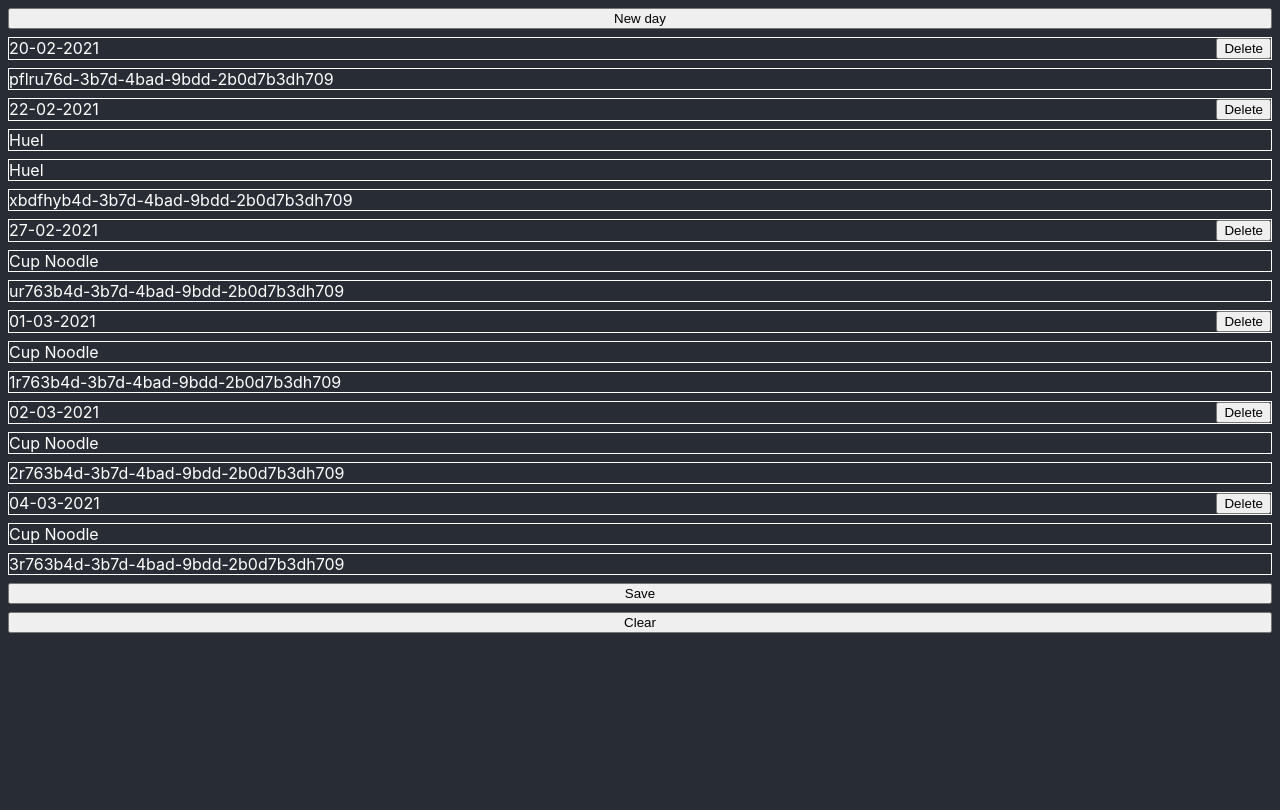
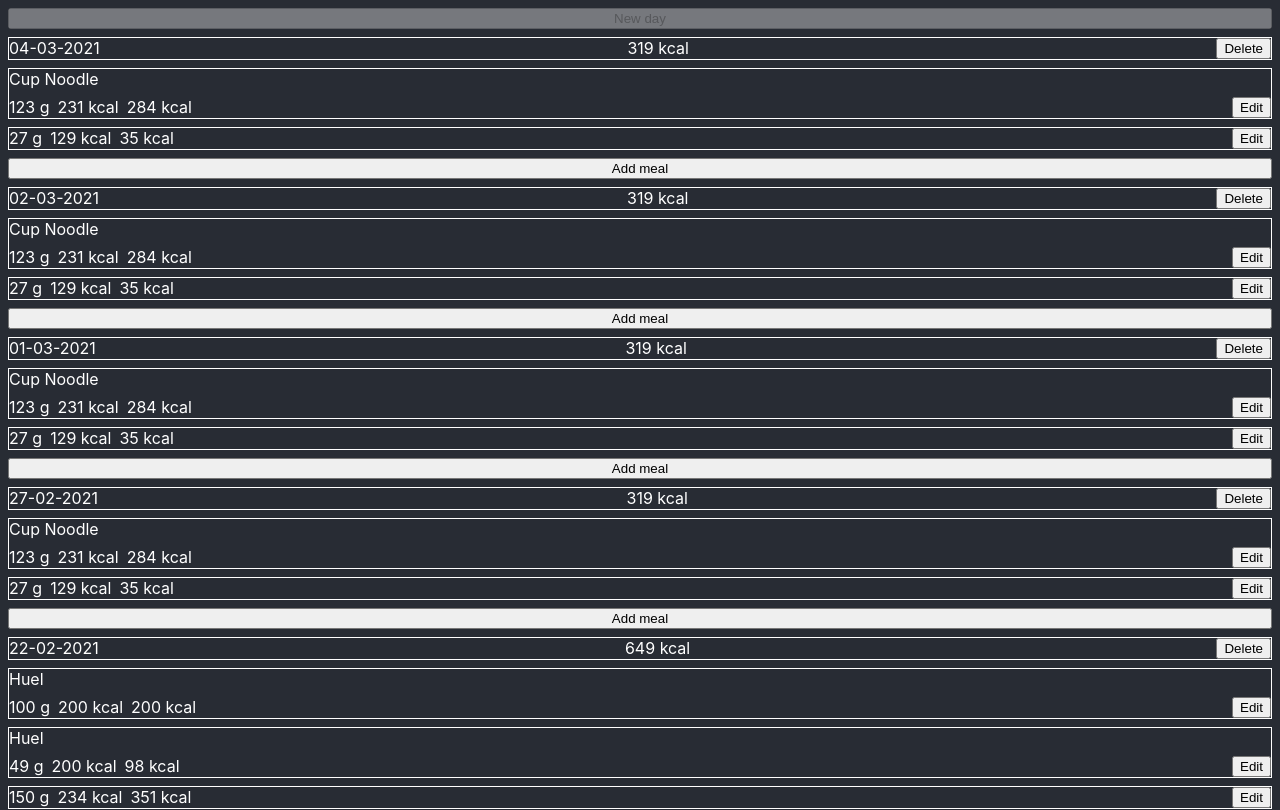
Before and after one commit to robertkirsz/calories, a React (Create React App) app: page / in a window 1280 px wide. Shown: the top 810 px of the page. Built offline with nearby package versions, Linux system fonts and the light colour scheme.

Commit message:
Display more meal details

```diff
--- a/src/App.tsx
+++ b/src/App.tsx
@@ -1,8 +1,11 @@
 import { useState } from 'react'
 
 import type { DayInterface } from 'types'
+import { descendingBy } from 'utils'
 
+import Modal from 'components/Modal'
 import Day from 'Day'
+import dayjs from 'dayjs'
 
 type Props = {
   initialState: DayInterface[]
@@ -11,10 +14,9 @@ type Props = {
 
 export default function App({ initialState }: Props) {
   const [days] = useState([...initialState])
+  const [showAddNewDayModal, setShowAddNewDayModal] = useState(false)
 
-  function addNewDay() {
-    localStorage.setItem('days', JSON.stringify(days))
-  }
+  const sortedDays = days.sort(descendingBy('date'))
 
   function saveData() {
     localStorage.setItem('days', JSON.stringify(days))
@@ -24,16 +26,28 @@ export default function App({ initialState }: Props) {
     localStorage.removeItem('days')
   }
 
-  const showAddNewDayButton = true
-
   return (
     <>
-      {showAddNewDayButton && <button onClick={addNewDay}>New day</button>}
-      {days.map(day => (
+      <button
+        disabled={dayjs().isSame(sortedDays[0].date, 'day')}
+        onClick={() => setShowAddNewDayModal(true)}
+      >
+        New day
+      </button>
+
+      {sortedDays.map(day => (
         <Day key={day.id} day={day} />
       ))}
+
       <button onClick={saveData}>Save</button>
       <button onClick={clearData}>Clear</button>
+
+      <Modal
+        show={showAddNewDayModal}
+        onClose={() => setShowAddNewDayModal(false)}
+      >
+        Add day!
+      </Modal>
     </>
   )
 }
--- a/src/Day.tsx
+++ b/src/Day.tsx
@@ -1,7 +1,9 @@
+import { useState } from 'react'
 import dayjs from 'dayjs'
 
 import type { DayInterface } from 'types'
 
+import Modal from 'components/Modal'
 import Meal from 'Meal'
 
 type Props = {
@@ -9,11 +11,24 @@ type Props = {
 }
 
 export default function Day({ day }: Props) {
+  const [showDeleteConfirmation, setShowDeleteConfirmation] = useState(false)
+
+  const totalKcalConsumed = Math.round(
+    day.meals.reduce(
+      (all, meal) => all + (meal.kcalPer100g * meal.consumedGrams) / 100,
+      0
+    )
+  )
+
   return (
+    <>
       <div className="day" data-testid="Day">
         <nav>
           <span>{dayjs(day.date).format('DD-MM-YYYY')}</span>
-        <button>Delete</button>
+          <span>{totalKcalConsumed} kcal</span>
+          <button onClick={() => setShowDeleteConfirmation(true)}>
+            Delete
+          </button>
         </nav>
 
         <div className="meals-list">
@@ -21,6 +36,16 @@ export default function Day({ day }: Props) {
             <Meal key={meal.id} meal={meal} />
           ))}
         </div>
+
+        <button>Add meal</button>
       </div>
+
+      <Modal
+        show={showDeleteConfirmation}
+        onClose={() => setShowDeleteConfirmation(false)}
+      >
+        Confirm delete!
+      </Modal>
+    </>
   )
 }
--- a/src/Meal.tsx
+++ b/src/Meal.tsx
@@ -1,13 +1,31 @@
+import { useState } from 'react'
 import type { MealInterface } from 'types'
+
+import Modal from 'components/Modal'
 
 type Props = {
   meal: MealInterface
 }
 
 export default function Meal({ meal }: Props) {
+  const [isEditing, setIsEditing] = useState(false)
+  const consumedKcal = Math.round((meal.kcalPer100g * meal.consumedGrams) / 100)
+
   return (
-    <div className="meal" data-testid="Meal">
-      {meal.name || meal.id}
-    </div>
+    <>
+      <div className="meal" data-testid="Meal">
+        {meal.name && <span>{meal.name}</span>}
+        <div className="values">
+          <span>{meal.consumedGrams} g</span>
+          <span>{meal.kcalPer100g} kcal</span>
+          <span>{consumedKcal} kcal</span>
+          <button onClick={() => setIsEditing(true)}>Edit</button>
+        </div>
+      </div>
+
+      <Modal show={isEditing} onClose={() => setIsEditing(false)}>
+        Hello!
+      </Modal>
+    </>
   )
 }
--- a/src/index.css
+++ b/src/index.css
@@ -45,7 +45,45 @@ body {
 }
 
 .meal {
+  display: flex;
+  flex-direction: column;
   border: 1px solid;
+}
+
+.meal > *:not(:first-child) {
+  margin-top: 8px;
+}
+
+.meal .values {
+  display: flex;
+}
+
+.meal .values > *:not(:first-child) {
+  margin-left: 8px;
+}
+
+.meal .values > *:last-child {
+  margin-left: auto;
+}
+
+.emoji {
+  font-family: apple color emoji, segoe ui emoji, noto color emoji,
+    android emoji, emojisymbols, emojione mozilla, twemoji mozilla,
+    segoe ui symbol;
+  font-weight: 400;
+}
+
+.modal-background {
+  display: flex;
+  justify-content: center;
+  align-items: center;
+  position: fixed;
+  top: 0;
+  right: 0;
+  bottom: 0;
+  left: 0;
+  padding: 8px;
+  background: rgba(0, 0, 0, 0.5);
 }
 
 .modal-content {
```
Lines whose indentation alone changed are shown as unchanged.
